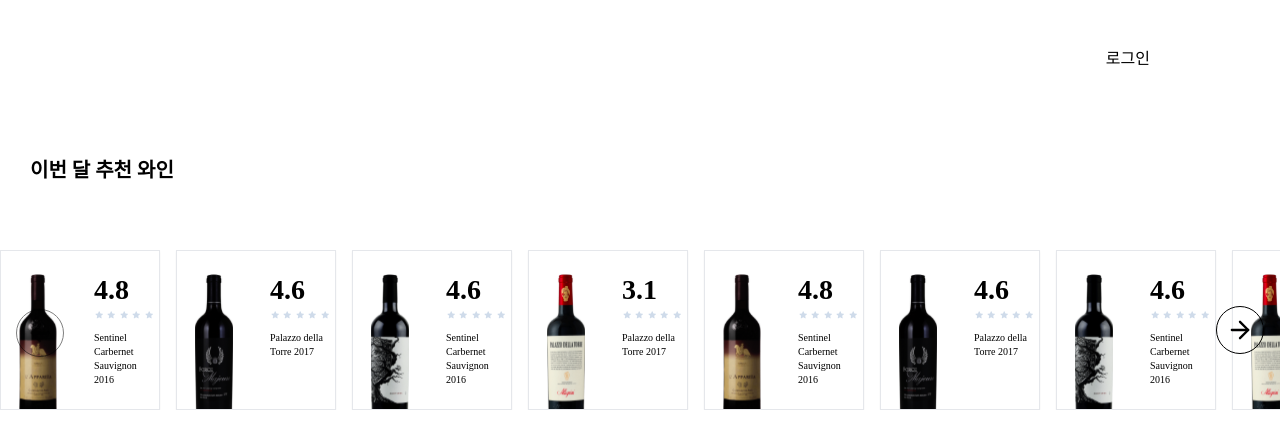
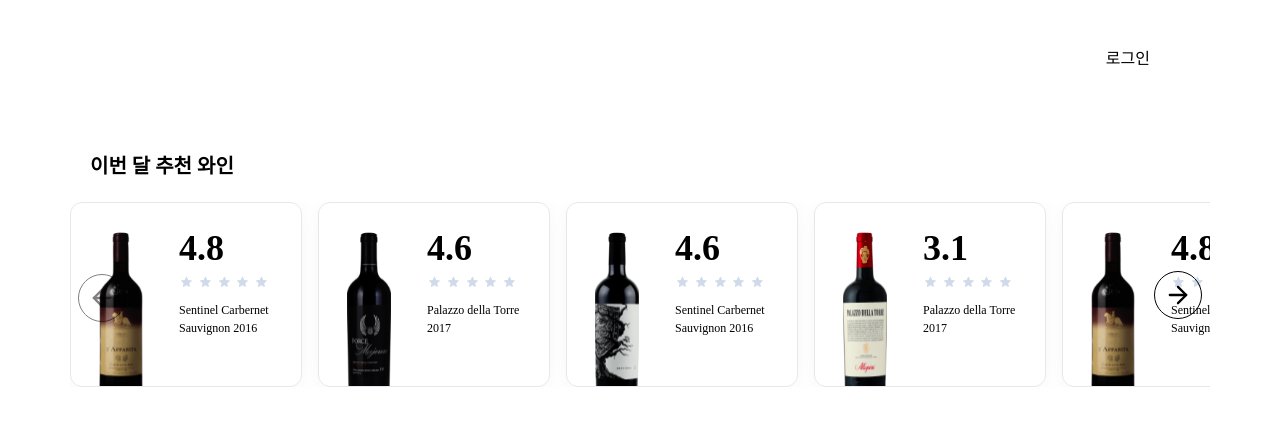
Before and after one commit to summerDev96/WHYNE_FE, a Next.js app: page /wines in a window 1280 px wide. Shown: the top 443 px of the page. Built offline with nearby package versions, Linux system fonts and the light colour scheme; no server answers; a web font is replaced by a local one.

Commit message:
chore: 캐러셀 구현

```diff
--- a/src/components/common/winelist/WineCard.tsx
+++ b/src/components/common/winelist/WineCard.tsx
@@ -12,33 +12,42 @@ interface WineCardProps {
 
 export default function WineCard({ image, name, rating }: WineCardProps) {
   return (
-    <div className='flex w-[193px] h-[160px] md:w-[160px] bg-white p-2 rounded-lg shadow-sm border border-gray-200'>
+    <div
+      className={cn(
+        'flex h-[160px] bg-white p-2 border border-gray-200 ',
+        'rounded-[12px]',
+        'shadow-[0px_2px_20px_0px_rgba(0,0,0,0.04)]',
+        'md:w-[232px] md:h-[185px]',
+      )}
+    >
       {/* 왼쪽: 이미지 카드 */}
       <div className='flex-shrink-0'>
         <ImageCard
           imageSrc={image}
           className='p-0 border-none bg-transparent w-[80px] h-[112px]'
-          imageClassName='w-[38px] h-[136px] ml-[10px] rounded-md object-cover mt-[14px]'
+          imageClassName='w-[38px] h-[136px] ml-[10px] rounded-md object-cover mt-[14px] md:w-[44px] md:h-[155px] md:mt-[20px] md:ml-[20px]'
         />
       </div>
 
       {/* 오른쪽: 평점 + 별점 + 이름 */}
-      <div className='w-[80px] h-[97px] flex flex-col justify-start mt-[10px] ml-[5px]'>
-        <div className='text-[28px] font-extrabold leading-100% text-gray-800'>
+      <div className='w-[80px] h-[97px] flex flex-col justify-start mt-[10px] ml-[5px] md:w-[100px] md:h-[125px] md:ml-[20px]'>
+        <div className='text-[28px] font-extrabold leading-100% text-gray-800 md:text-[36px] '>
           {rating.toFixed(1)}
         </div>
-        <div className='flex gap-[2px] w-[60px] h-[12px] -mt-[2px]'>
+        <div className='flex gap-[4px] w-[60px] h-[12px] -mt-[2px] md:w-[90px] md:h-[18px]'>
           {Array.from({ length: 5 }).map((_, i) => (
             <StarIcon
               key={i}
               className={cn(
                 rating >= i + 1 ? 'fill-purpleDark' : 'fill-gray-300',
-                'w-[12px] h-[12px]',
+                'w-[12px] h-[12px] md:w-[18px] md:h-[18px]',
               )}
             />
           ))}
         </div>
-        <p className='text-[10px] leading-[140%] text-gray-500 line-clamp-7 mt-[10px]'>{name}</p>
+        <p className='text-[10px] leading-[140%] text-gray-500 mt-[10px] md:custom-text-xs-regular'>
+          {name}
+        </p>
       </div>
     </div>
   );
--- a/src/components/common/winelist/WineSlider.tsx
+++ b/src/components/common/winelist/WineSlider.tsx
@@ -8,7 +8,6 @@ import {
 
 import WineCard from './WineCard';
 
-// Mock 데이터 4개 x 5세트 = 20개
 const baseWines = [
   {
     id: 1,
@@ -36,7 +35,6 @@ const baseWines = [
   },
 ];
 
-// 총 20개로 확장 (4개 반복)
 const mockWines = Array.from({ length: 20 }).map((_, i) => {
   const wine = baseWines[i % baseWines.length];
   return {
@@ -47,14 +45,14 @@ const mockWines = Array.from({ length: 20 }).map((_, i) => {
 
 export default function WineSlider() {
   return (
-    <div className='px-[16px] mt-[85px] mb-[24px] w-full mx-auto md:px-[20px] md:mt-[20px] md:mb-[40px] xl:px-0 xl:mt-[10px] xl:mb-[40px]'>
-      <section className='w-full h-[241px] rounded-[12px] bg-gray-100 md:h-[299px] md:rounded-[16px] xl:h-[299px] xl:rounded-[16px]'>
-        <h2 className='py-[20px] pl-[20px] text-gray-800 custom-text-2lg-bold md:py-[30px] md:pl-[30px] md:custom-text-xl-bold xl:py-[30px] xl:pl-[30px] xl:leading-[40px]'>
+    <div className='mx-auto px-[16px] md:px-[20px] xl:px-0 max-w-[1140px] min-w-[365px] mt-[20px] mb-[24px]'>
+      <section className='w-full min-h-[241px] rounded-[12px] bg-gray-100 py-[20px] md:min-h-[285px]'>
+        <h2 className='pl-[20px] text-gray-800 custom-text-2lg-bold md:custom-text-xl-bold'>
           이번 달 추천 와인
         </h2>
 
         {/* 캐러셀 영역 */}
-        <div className='relative mt-[20px] md:mt-[30px] xl:mt-[30px]'>
+        <div className='relative mt-[20px]'>
           <Carousel className='w-full'>
             <CarouselContent>
               {mockWines.map((wine) => (
--- a/src/components/ui/carousel.tsx
+++ b/src/components/ui/carousel.tsx
@@ -187,7 +187,7 @@ const CarouselPrevious = React.forwardRef<HTMLButtonElement, React.ComponentProp
         className={cn(
           'absolute !w-[48px] !h-[48px] rounded-full bg-white border-gray-300 shadow-none flex items-center justify-center',
           orientation === 'horizontal'
-            ? 'left-4 !top-1/2 [-webkit-transform:translateY(calc(-50%+3px))] [transform:translateY(calc(-50%+3px))]'
+            ? 'left-2 !top-1/2 [-webkit-transform:translateY(calc(-50%+3px))] [transform:translateY(calc(-50%+3px))]'
             : 'top-4 left-1/2 -translate-x-1/2 rotate-90',
           className,
         )}
@@ -215,7 +215,7 @@ const CarouselNext = React.forwardRef<HTMLButtonElement, React.ComponentProps<ty
         className={cn(
           'absolute !w-[48px] !h-[48px] rounded-full bg-white border-gray-300 shadow-none flex items-center justify-center',
           orientation === 'horizontal'
-            ? 'right-4 !top-1/2 !-translate-y-1/2'
+            ? 'right-2 !top-1/2 !-translate-y-1/2'
             : 'bottom-4 left-1/2 -translate-x-1/2 rotate-90',
           className,
         )}
```
